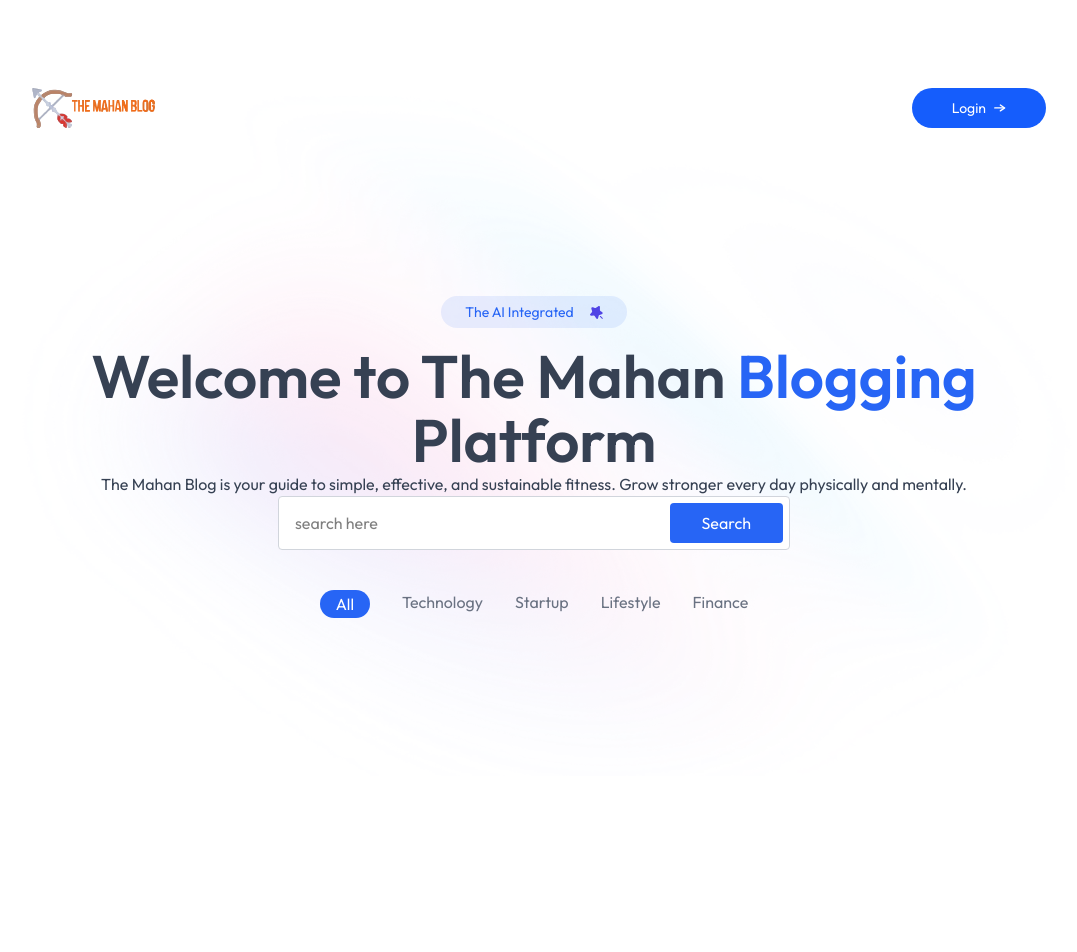
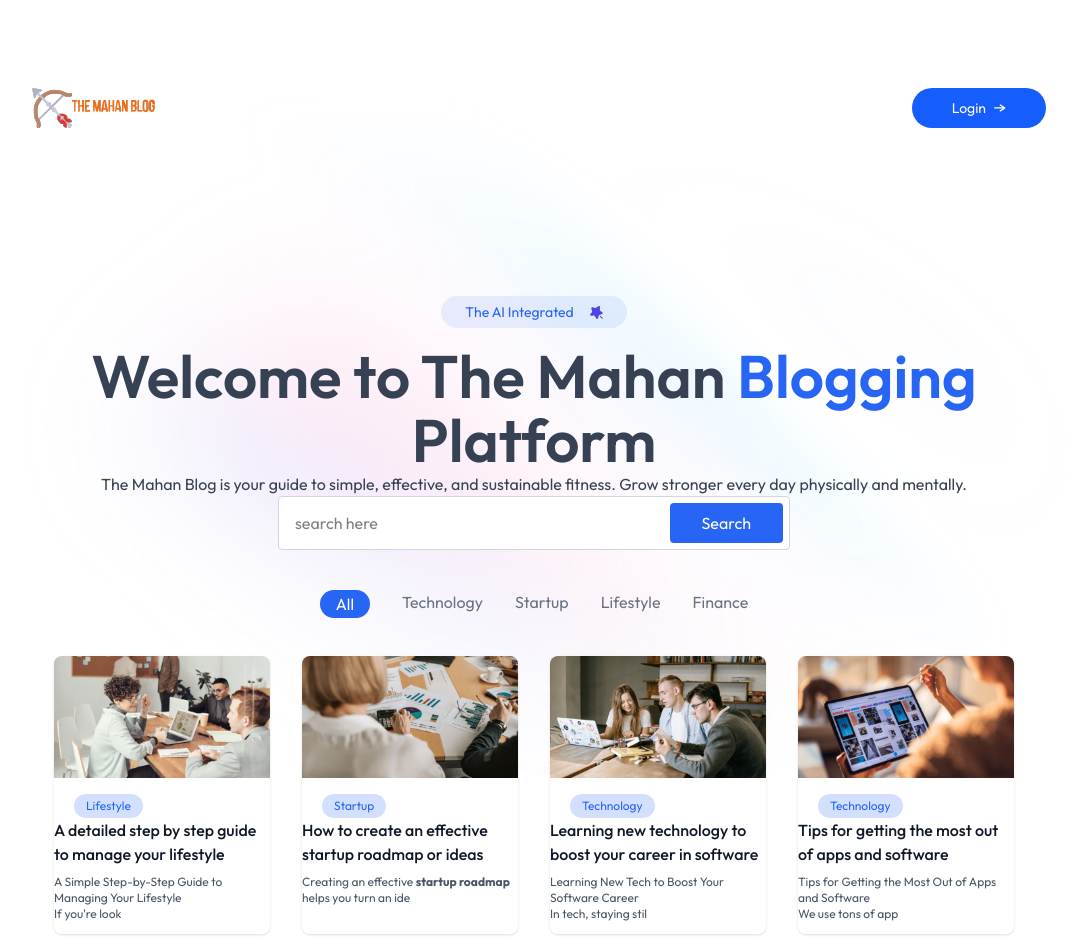
Before and after one commit to codewgagan/The-Mahan-Blog, a React (Vite) app: page / in a window 1280 px wide. Shown: the top 952 px of the page, without its empty margins (106-1183 px from the left). Before the commit the page ends 800 px from the top, so only its background shows below. Built offline with nearby package versions, Linux system fonts and the light colour scheme.

Commit message:
Created Home Page

```diff
--- a/src/components/BlogCard.jsx
+++ b/src/components/BlogCard.jsx
@@ -1,11 +1,31 @@
-import React from 'react'
+import React from "react";
+import { useNavigate } from "react-router-dom";
 
-const BlogCard = ({blog}) => {
+const BlogCard = ({ blog }) => {
+  // blog data
+  const { title, category, description, image, _id } = blog;
+  const navigate = useNavigate();
   return (
-    <div>
+    <div
+      onClick={() => navigate(`/blog/${_id}`)}
+      className="w-full rounded-lg overflow-hidden shadow hover:scale-105 hover:shadow-primary/25 duration-300 cursor-pointer"
+    >
+      {/* Card details */}
+      {/*1. image */}
+      <img src={image} alt="" className="aspect-video" />
+      {/* 2. category in span tag */}
+      <span className="ml-5 mt-4 px-3 py-1 inline-block bg-primary/20 rounded-full text-primary text-xs">
+        {category}
+      </span>
+      <div>
+        {/* 3. title */}
+        <h5 className="mb-2 font-medium text-gray-900">{title}</h5>
+        {/* 4. Description with slice */}
+        <p className="mb-3 text-xs text-gray-600 " dangerouslySetInnerHTML={{"__html": description.slice(0, 80)}}></p>
+      </div>
+    </div>
+  );
+//   {description.slice(0, 80)}
+};
 
-    </div>
-  )
-}
-
-export default BlogCard
+export default BlogCard;
--- a/src/components/BlogList.jsx
+++ b/src/components/BlogList.jsx
@@ -1,6 +1,7 @@
 import React, { useState } from "react";
-import { blogCategories } from "../assets/assets";
+import { blog_data, blogCategories } from "../assets/assets";
 import { motion } from "motion/react";
+import BlogCard from "./BlogCard";
 
 const BlogList = () => {
   const [menu, setMenu] = useState("All");
@@ -29,7 +30,8 @@ const BlogList = () => {
           </div>
         ))}
       </div>
-      <div>{/* Blog Cards */}</div>
+      {/* use filter method check menu is equal to all else  */}
+      <div className="grid grid-cols-1 sm:grid-cols-2 md:grid-cols-3 xl:grid-cols-4 gap-8 ,x-8 sm:mx-16 xl:mx-40">{blog_data.filter((blog)=>menu==="All" ? true : blog.category === menu).map((blog)=><BlogCard key={blog._id} blog={blog}/> )}</div>
     </div>
   );
 };
--- /dev/null
+++ b/src/components/NewsLetter.jsx
@@ -0,0 +1,16 @@
+import React from 'react'
+
+const NewsLetter = () => {
+  return (
+    <div>
+      <h1>Never Miss this knowledge</h1>
+      <p>Subacaribe</p>
+      <form>
+
+        <input type="text" name="" id="" />
+      </form>
+    </div>
+  )
+}
+
+export default NewsLetter
```
